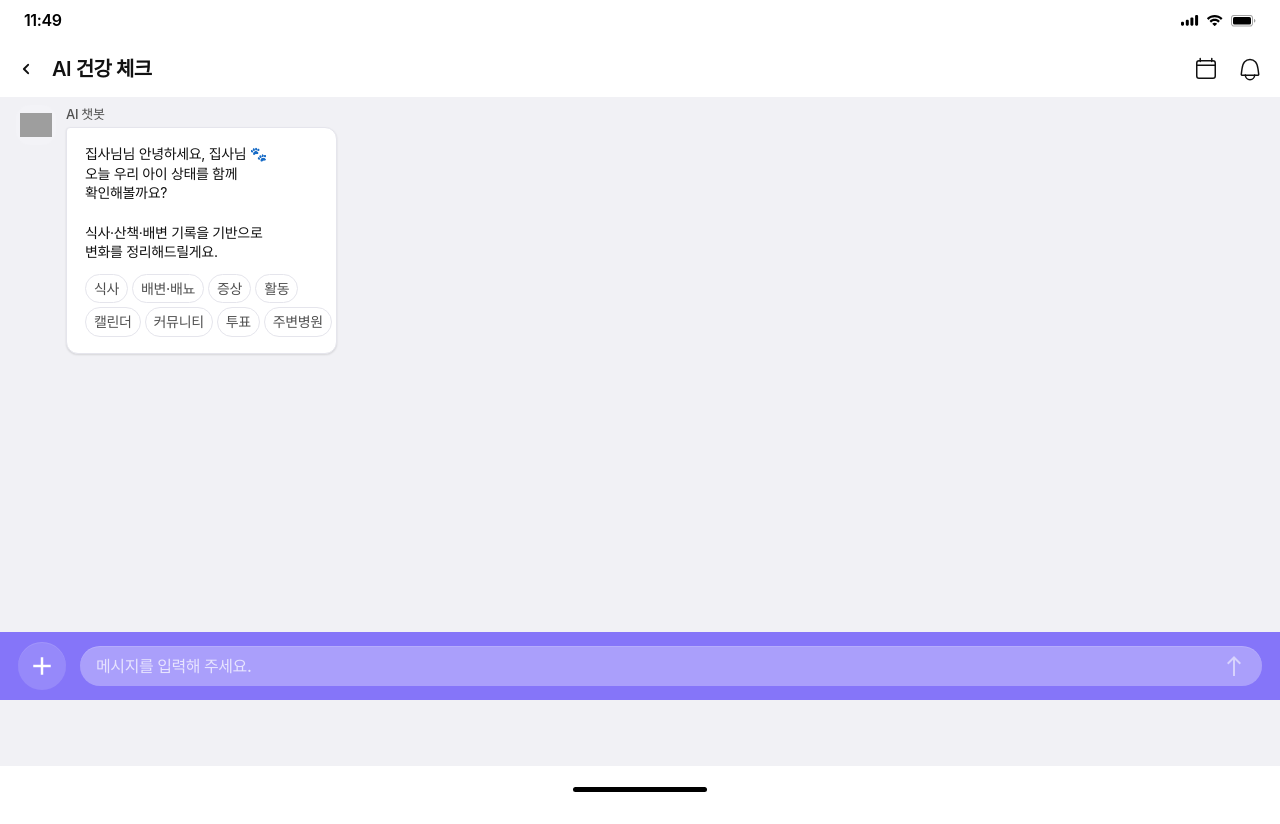
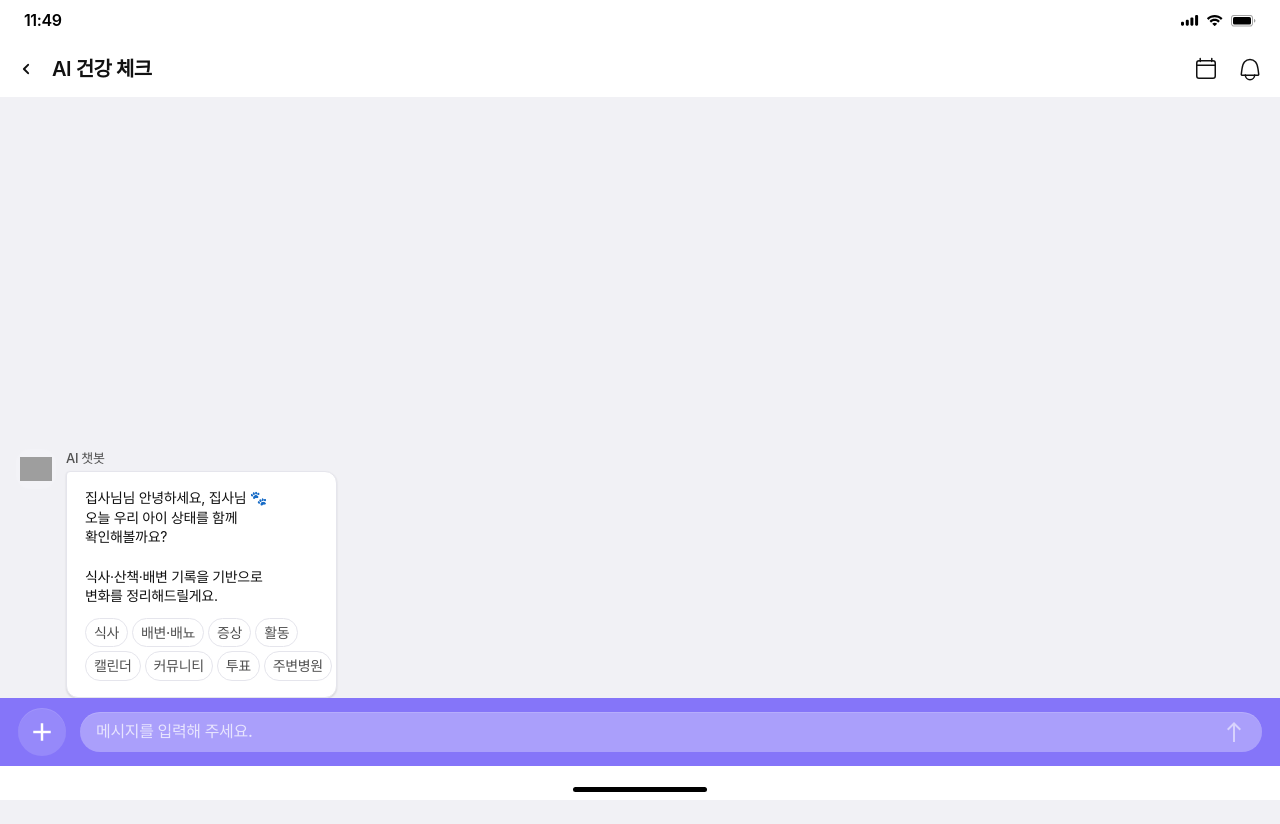
Before and after one commit to yebina1/new_jibsalife, a React (Vite) app: page /#/health/qna in a window 1280 px wide. Before the commit the page ends 800 px from the top, so only its background shows below. Built offline with nearby package versions, Linux system fonts and the light colour scheme; grey boxes are pictures that could not be loaded; a web font is replaced by a local one.

Commit message:
ai챗봇 수정

```diff
--- a/src/App.css
+++ b/src/App.css
@@ -108,6 +108,10 @@
 .layout_indicator_only {
   --layout-footer-height: 34px;
   background: #f1f1f5;
+}
+
+.layout_indicator_only:has(.chat_room_dock) {
+  --layout-footer-height: 102px;
 }
 
 .layout_indicator_only .layout_content {
--- a/src/components/ChatRoom.css
+++ b/src/components/ChatRoom.css
@@ -3,12 +3,10 @@
 .chat_room {
   --chat-bot-bubble-width: 271.42px;
   --chat-bot-bubble-padding: 16px 18px;
-  --chat-room-dock-offset: var(--layout-footer-height, 0px);
-  --chat-room-dock-height: calc(68px + env(safe-area-inset-bottom) + 6px);
   display: flex;
   flex-direction: column;
-  height: calc(100dvh - var(--layout-header-height) - var(--layout-footer-height) - var(--layout-content-padding-y));
-  min-height: calc(100dvh - var(--layout-header-height) - var(--layout-footer-height) - var(--layout-content-padding-y));
+  height: calc(100dvh - var(--layout-header-height) - var(--layout-footer-height));
+  min-height: calc(100dvh - var(--layout-header-height) - var(--layout-footer-height));
   background: #f1f1f5;
   overflow: hidden;
   box-sizing: border-box;
@@ -20,8 +18,8 @@
   overflow-y: auto;
   display: flex;
   flex-direction: column;
+  justify-content: flex-end;
   gap: 18px;
-  padding: 8px 0 calc(var(--chat-room-dock-offset) + var(--chat-room-dock-height) + 22px);
   scrollbar-width: none;
 }
 
@@ -337,15 +335,9 @@
 }
 
 .chat_room_dock {
-  position: fixed;
-  bottom: var(--layout-footer-height, 0px);
-  left: 50%;
-  width: min(100%, var(--layout-max-width));
-  transform: translateX(-50%);
-  z-index: 8;
   display: flex;
   flex-direction: column;
-  padding: 0 0 calc(env(safe-area-inset-bottom));
+  width: 100%;
   box-sizing: border-box;
   background: transparent;
 }
--- a/src/components/ChatRoom.tsx
+++ b/src/components/ChatRoom.tsx
@@ -1,7 +1,9 @@
 import { AnimatePresence, motion } from 'framer-motion'
-import { useEffect, useRef, useState } from 'react'
+import { useEffect, useLayoutEffect, useRef, useState } from 'react'
+import { createPortal } from 'react-dom'
 import './ChatRoom.css'
 import { createLocalChatbotAnswer } from '../utils/localChatbotAnswers'
+import { useActionRowSlot } from '../contexts/ActionRowContext'
 
 export type ChatAction = {
   label: string
@@ -124,13 +126,23 @@ function ChatRoom({
   const [isAwaitingResponse, setIsAwaitingResponse] = useState(false)
   const [isToolMenuOpen, setIsToolMenuOpen] = useState(false)
   const [localFeedbackSelections, setLocalFeedbackSelections] = useState<Record<number, FeedbackType>>({})
-  const bottomRef = useRef<HTMLDivElement>(null)
+  const messagesRef = useRef<HTMLDivElement>(null)
   const inputRef = useRef<HTMLInputElement>(null)
+  const footerSlot = useActionRowSlot()
   const resolvedFeedbackSelections = feedbackSelections ?? localFeedbackSelections
   const isComposingMessage = message.trim().length > 0
 
+  useLayoutEffect(() => {
+    const layoutEl = document.querySelector<HTMLElement>('.layout')
+    if (!layoutEl) return
+    layoutEl.style.setProperty('--layout-footer-height', '102px')
+    return () => { layoutEl.style.removeProperty('--layout-footer-height') }
+  }, [])
+
   useEffect(() => {
-    bottomRef.current?.scrollIntoView({ behavior: 'smooth', block: 'end' })
+    const el = messagesRef.current
+    if (!el) return
+    el.scrollTo({ top: el.scrollHeight, behavior: 'smooth' })
   }, [messages, isAwaitingResponse, isComposingMessage, showBottomPrompt])
 
   useEffect(() => {
@@ -335,9 +347,98 @@ function ChatRoom({
     </>
   )
 
+  const dock = (
+    <div className="chat_room_dock">
+      <form
+        className={`chat_room_form${isAwaitingResponse ? ' is_waiting' : ''}`}
+        onSubmit={(event) => {
+          event.preventDefault()
+          handleSubmit()
+        }}
+      >
+        {showToolButton ? (
+          <button
+            type="button"
+            className={`chat_room_tool_button${isToolMenuOpen ? ' is_active' : ''}`}
+            aria-label="추가 기능"
+            aria-expanded={isToolMenuOpen}
+            onClick={handleToolMenuToggle}
+          >
+            <i className="material-icons" aria-hidden="true">add</i>
+          </button>
+        ) : null}
+
+        {showToolButton ? (
+          <div className={`chat_room_tool_menu${isToolMenuOpen ? ' is_open' : ''}`} aria-hidden={!isToolMenuOpen}>
+            <button type="button" className="chat_room_tool_menu_button" aria-label="카메라">
+              <svg viewBox="0 0 24 24" fill="none" aria-hidden="true">
+                <path
+                  d="M8 7.5 9.2 6h5.6L16 7.5H18A2 2 0 0 1 20 9.5v7A2 2 0 0 1 18 18.5H6A2 2 0 0 1 4 16.5v-7A2 2 0 0 1 6 7.5h2Z"
+                  stroke="currentColor"
+                  strokeWidth="1.6"
+                  strokeLinecap="round"
+                  strokeLinejoin="round"
+                />
+                <circle cx="12" cy="13" r="3" stroke="currentColor" strokeWidth="1.6" />
+              </svg>
+            </button>
+            <button type="button" className="chat_room_tool_menu_button" aria-label="사진">
+              <svg viewBox="0 0 24 24" fill="none" aria-hidden="true">
+                <rect x="4" y="6" width="16" height="12" rx="2" stroke="currentColor" strokeWidth="1.6" />
+                <path
+                  d="m7.5 15 3-3 2.5 2.5 2-2 1.5 2.5"
+                  stroke="currentColor"
+                  strokeWidth="1.6"
+                  strokeLinecap="round"
+                  strokeLinejoin="round"
+                />
+                <circle cx="9" cy="10" r="1" fill="currentColor" />
+              </svg>
+            </button>
+            <button
+              type="button"
+              className="chat_room_tool_menu_button chat_room_tool_menu_button_text"
+              aria-label="GIF"
+            >
+              GIF
+            </button>
+            <button type="button" className="chat_room_tool_menu_button" aria-label="더보기">
+              <svg viewBox="0 0 24 24" fill="none" aria-hidden="true">
+                <circle cx="6.5" cy="12" r="1.5" fill="currentColor" />
+                <circle cx="12" cy="12" r="1.5" fill="currentColor" />
+                <circle cx="17.5" cy="12" r="1.5" fill="currentColor" />
+              </svg>
+            </button>
+          </div>
+        ) : null}
+
+        <div className="chat_room_input_shell">
+          <input
+            ref={inputRef}
+            className="chat_room_input"
+            aria-label={inputAriaLabel}
+            placeholder={placeholder}
+            value={message}
+            onChange={(event) => setMessage(event.target.value)}
+            onFocus={() => setIsToolMenuOpen(false)}
+          />
+          <button
+            type="submit"
+            className="chat_room_submit_button"
+            aria-label={submitLabel}
+            disabled={!isComposingMessage || isAwaitingResponse}
+          >
+            <i className="material-icons" aria-hidden="true">north</i>
+          </button>
+        </div>
+      </form>
+    </div>
+  )
+
   return (
+    <>
       <section className="chat_room" aria-label={ariaLabel}>
-      <div className="chat_room_messages">
+        <div className="chat_room_messages" ref={messagesRef}>
           <AnimatePresence initial={false}>
             {messages.map((chatMessage) => (
               <motion.div
@@ -402,7 +503,6 @@ function ChatRoom({
               </motion.div>
             ) : null}
 
-
             {bottomPromptMessage && showBottomPrompt ? (
               <motion.div
                 key="chat-bottom-prompt"
@@ -427,7 +527,6 @@ function ChatRoom({
                 </div>
               </motion.div>
             ) : null}
-
           </AnimatePresence>
 
           {isComposingMessage && !isAwaitingResponse ? (
@@ -451,97 +550,10 @@ function ChatRoom({
               </div>
             </motion.div>
           ) : null}
-
-        <div ref={bottomRef} />
-      </div>
-
-      <div className="chat_room_dock">
-        <form
-          className={`chat_room_form${isAwaitingResponse ? ' is_waiting' : ''}`}
-          onSubmit={(event) => {
-            event.preventDefault()
-            handleSubmit()
-          }}
-        >
-          {showToolButton ? (
-            <button
-              type="button"
-              className={`chat_room_tool_button${isToolMenuOpen ? ' is_active' : ''}`}
-              aria-label="추가 기능"
-              aria-expanded={isToolMenuOpen}
-              onClick={handleToolMenuToggle}
-            >
-              <i className="material-icons" aria-hidden="true">add</i>
-            </button>
-          ) : null}
-
-          {showToolButton ? (
-            <div className={`chat_room_tool_menu${isToolMenuOpen ? ' is_open' : ''}`} aria-hidden={!isToolMenuOpen}>
-              <button type="button" className="chat_room_tool_menu_button" aria-label="카메라">
-                <svg viewBox="0 0 24 24" fill="none" aria-hidden="true">
-                  <path
-                    d="M8 7.5 9.2 6h5.6L16 7.5H18A2 2 0 0 1 20 9.5v7A2 2 0 0 1 18 18.5H6A2 2 0 0 1 4 16.5v-7A2 2 0 0 1 6 7.5h2Z"
-                    stroke="currentColor"
-                    strokeWidth="1.6"
-                    strokeLinecap="round"
-                    strokeLinejoin="round"
-                  />
-                  <circle cx="12" cy="13" r="3" stroke="currentColor" strokeWidth="1.6" />
-                </svg>
-              </button>
-              <button type="button" className="chat_room_tool_menu_button" aria-label="사진">
-                <svg viewBox="0 0 24 24" fill="none" aria-hidden="true">
-                  <rect x="4" y="6" width="16" height="12" rx="2" stroke="currentColor" strokeWidth="1.6" />
-                  <path
-                    d="m7.5 15 3-3 2.5 2.5 2-2 1.5 2.5"
-                    stroke="currentColor"
-                    strokeWidth="1.6"
-                    strokeLinecap="round"
-                    strokeLinejoin="round"
-                  />
-                  <circle cx="9" cy="10" r="1" fill="currentColor" />
-                </svg>
-              </button>
-              <button
-                type="button"
-                className="chat_room_tool_menu_button chat_room_tool_menu_button_text"
-                aria-label="GIF"
-              >
-                GIF
-              </button>
-              <button type="button" className="chat_room_tool_menu_button" aria-label="더보기">
-                <svg viewBox="0 0 24 24" fill="none" aria-hidden="true">
-                  <circle cx="6.5" cy="12" r="1.5" fill="currentColor" />
-                  <circle cx="12" cy="12" r="1.5" fill="currentColor" />
-                  <circle cx="17.5" cy="12" r="1.5" fill="currentColor" />
-                </svg>
-              </button>
-            </div>
-          ) : null}
-
-
-          <div className="chat_room_input_shell">
-          <input
-            ref={inputRef}
-            className="chat_room_input"
-            aria-label={inputAriaLabel}
-            placeholder={placeholder}
-            value={message}
-            onChange={(event) => setMessage(event.target.value)}
-            onFocus={() => setIsToolMenuOpen(false)}
-          />
-            <button
-              type="submit"
-              className="chat_room_submit_button"
-              aria-label={submitLabel}
-              disabled={!isComposingMessage || isAwaitingResponse}
-            >
-              <i className="material-icons" aria-hidden="true">north</i>
-            </button>
-          </div>
-        </form>
         </div>
       </section>
+      {footerSlot ? createPortal(dock, footerSlot) : dock}
+    </>
   )
 }
 
--- a/src/pages/health/HealthQna.css
+++ b/src/pages/health/HealthQna.css
@@ -2,6 +2,7 @@
   display: flex;
   flex-direction: column;
   width: 100vw;
+  min-height: 0;
   margin-left: calc(50% - 50vw);
   margin-right: calc(50% - 50vw);
   background: #f1f1f5;
```
Lines whose indentation alone changed are shown as unchanged.
